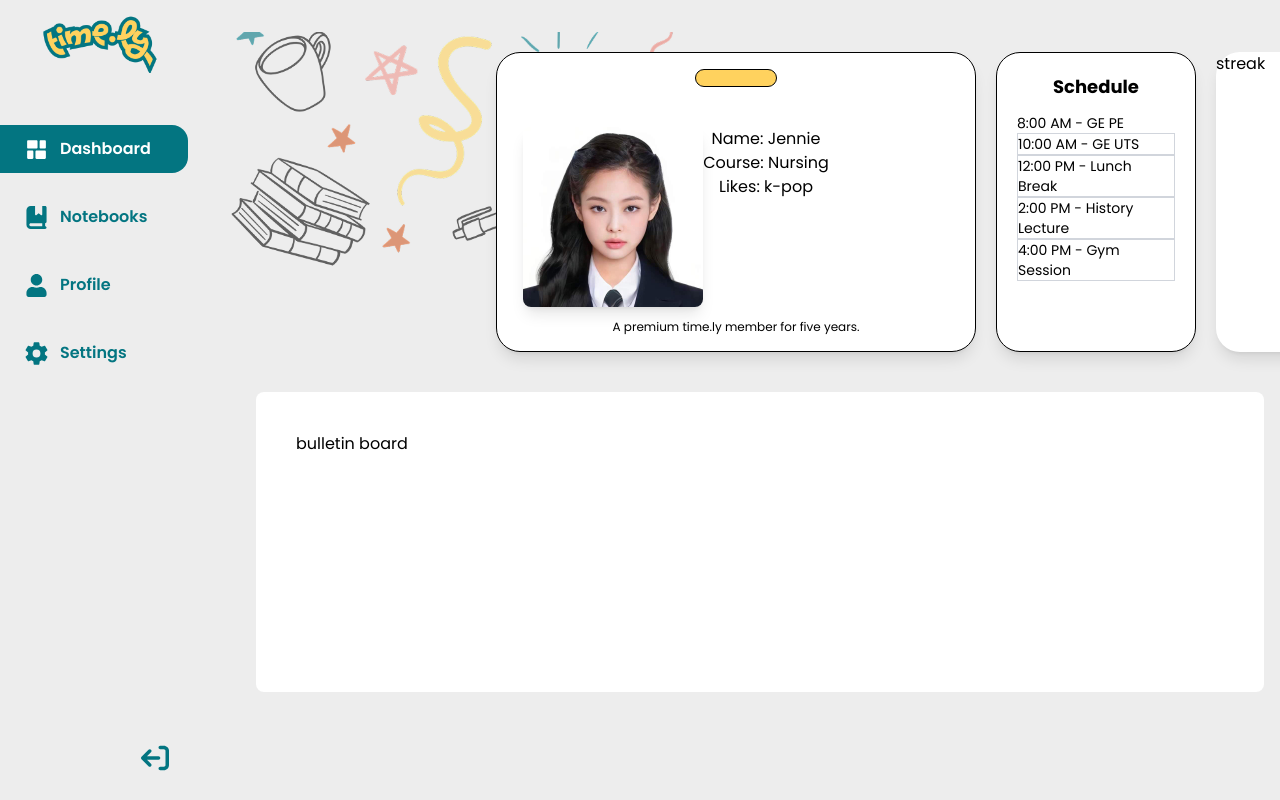
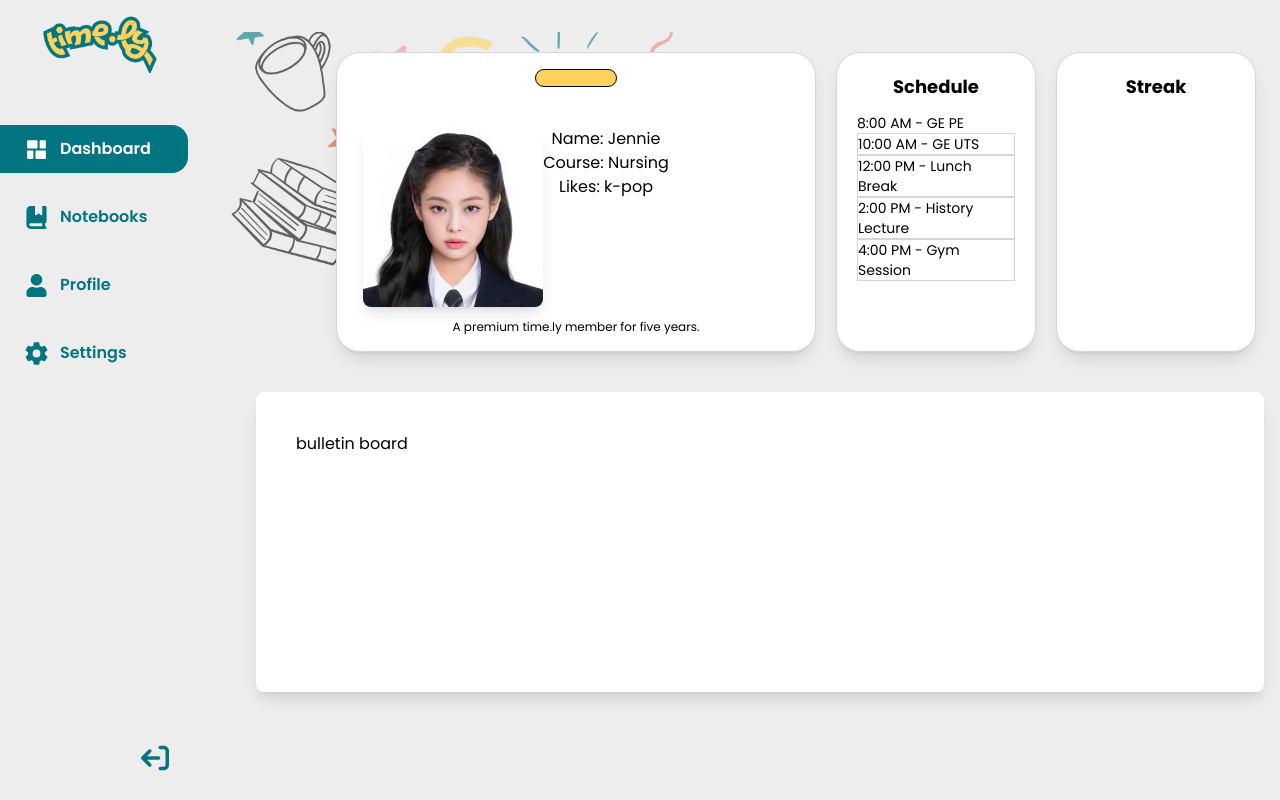
Before and after one commit to yanaSG/time.ly, a React (Vite) app in the folder frontend/: page /dashboard in a window 1280 px wide. Built offline with nearby package versions, Linux system fonts and the light colour scheme.

Commit message:
new dashboard

```diff
--- a/frontend/src/views/features/dashboard/Dashboard.tsx
+++ b/frontend/src/views/features/dashboard/Dashboard.tsx
@@ -13,10 +13,10 @@ const Dashboard: React.FC = () => {
       </div>
 
 
-      <div className='fixed flex flex-row gap-5 p-5 z-10 justify-center pl-60 '>
+      <div className='fixed flex flex-row gap-5 p-5 z-10 justify-center pl-20 '>
 
         {/* start of id */}
-        <div className="bg-white h-75 w-120 rounded-3xl border border-grey flex flex-col shadow-lg align-center justify-center items-center transform transition-transform duration-300 hover:scale-105">
+        <div className="bg-white h-75 w-120 rounded-3xl border border-gray-300 flex flex-col shadow-lg align-center justify-center items-center transform transition-transform duration-300 hover:scale-105">
 
           <div className=" border border-black bg-[#FFD25E]  pt-2 pb-2 pl-10 pr-10 rounded-full">
 
@@ -44,7 +44,7 @@ const Dashboard: React.FC = () => {
         </div>
          {/* end of id */}
 
-        <div className="border border-black bg-white h-75 w-50 rounded-3xl shadow-lg transform transition-transform duration-300 hover:scale-105 p-5 flex flex-col items-center">
+        <div className="border border-gray-300 bg-white h-75 w-50 rounded-3xl shadow-lg transform transition-transform duration-300 hover:scale-105 p-5 flex flex-col items-center">
           <p className="font-bold text-lg mb-3">Schedule</p>
             <ul className="text-sm ">
             <li className="bg-white rounded-full ">8:00 AM - GE PE</li>
@@ -55,14 +55,14 @@ const Dashboard: React.FC = () => {
             </ul>
         </div>
 
-         <div className="bg-white h-75 w-50 rounded-3xl shadow-lg transform transition-transform duration-300 hover:scale-105">
-          <p>streak</p>
+        <div className=" border border-gray-300 bg-white h-75 w-50 rounded-3xl shadow-lg transform transition-transform duration-300 hover:scale-105 p-5 flex flex-col items-center">
+          <p className="font-bold text-lg mb-3">Streak</p>
         </div>
 
 
       </div>
 
-      <div className="bg-white h-75 mt-90 rounded-lg">
+      <div className="bg-white h-75 mt-90 rounded-lg shadow-lg">
         <p className="p-10">bulletin board</p>
       </div>
 
--- a/frontend/src/views/features/notebook/Notebooks.tsx
+++ b/frontend/src/views/features/notebook/Notebooks.tsx
@@ -3,8 +3,8 @@ import React from 'react'
 const Notebooks = () => {
   return (
     <div>
-      <div className="flex z-0">
-        <div className="flex bg-[#FFD25E] p-3 w-1/6 items-center items-start rounded-2xl shadow-lg text-white">
+      <div className="flex flex-row z-0 align-center items-center gap-5 pt-10">
+        <div className="flex bg-[#FFD25E] mr-100 p-4 w-1/6 items-center align-center justify-center items-start rounded-2xl shadow-lg text-white transition-transform duration-300 hover:scale-105">
           <img
             src="../../../../../public/add-notebook.png"
             alt="Add Notebook"
@@ -13,12 +13,15 @@ const Notebooks = () => {
           <p>Add New Notebook</p>
         </div>
 
-        <div className="mt-5">
+        <div className="">
           <input
             type="text"
             placeholder="Search Notebooks..."
-            className="w-full p-3 rounded-lg border border-gray-300 shadow-sm focus:outline-none focus:ring-2 focus:ring-[#FFD25E]"
+            className="w-100 p-3 rounded-full border border-gray-300 shadow-sm focus:outline-none focus:ring-2 focus:ring-[#FFD25E]"
           />
+            <button className="bg-[#FFD25E] text-white rounded-full px-4 py-2 ml-2 hover:bg-[#E6B84F] transition-transform duration-300 hover:scale-105">
+            Search
+            </button>
         </div>
 
       </div>
```
